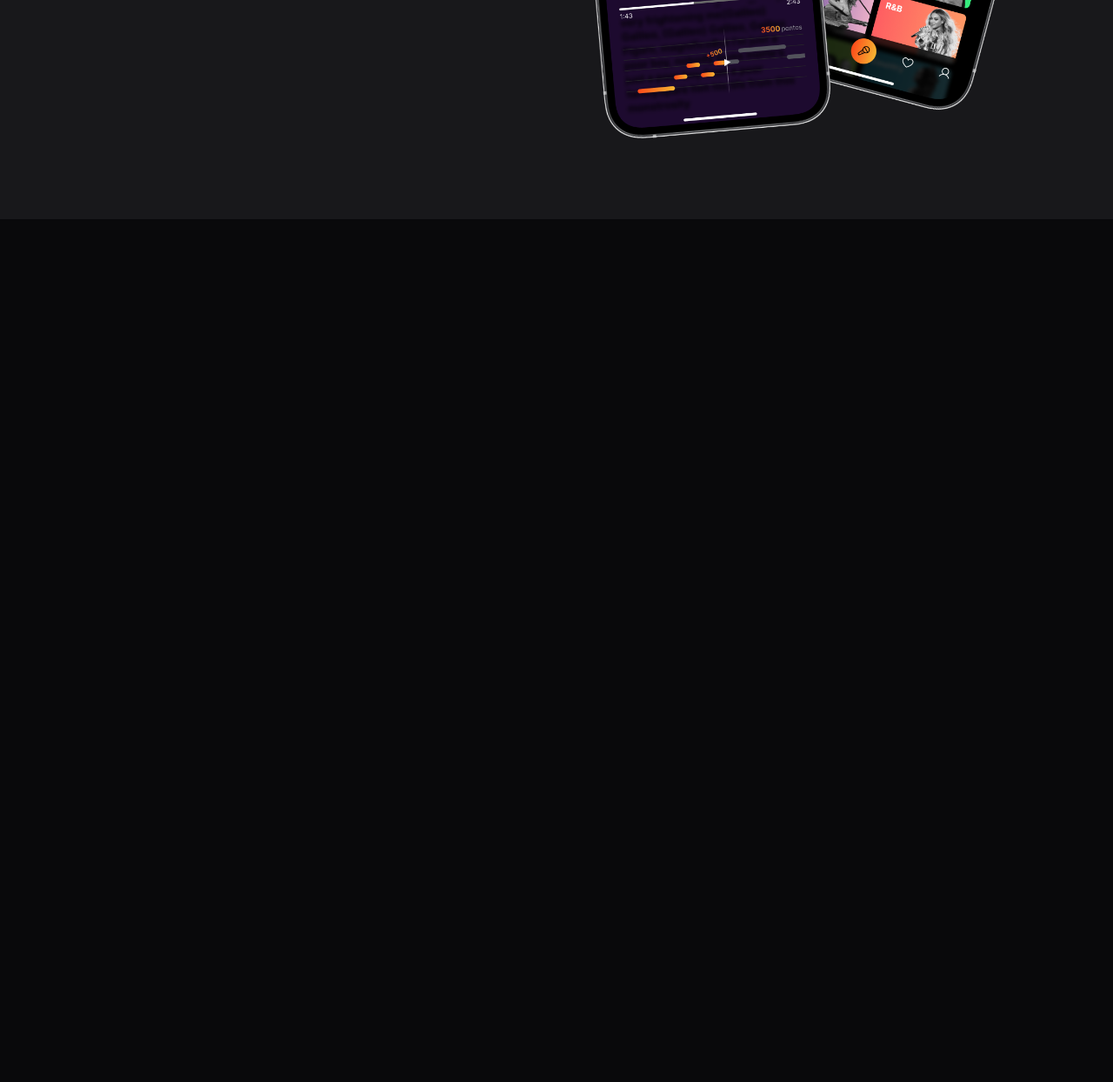
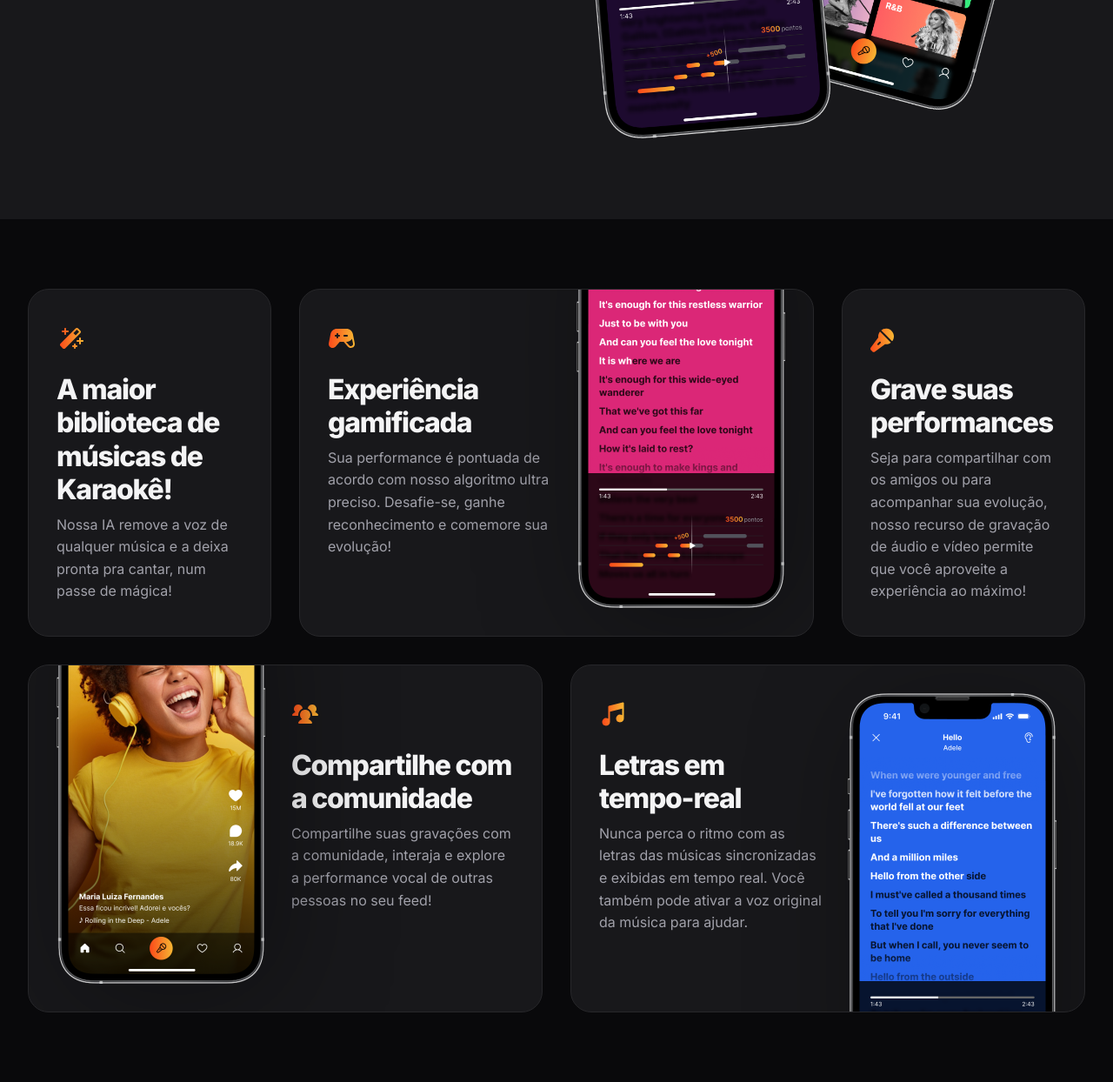
Before and after one commit to igorarruda1/projeto-responsive, a plain HTML site: page index.html in a window 1280 px wide. Shown: the part 1415-2659 px from the top of the page at 87% size. Before the commit the page ends 1667 px from the top, so only its background shows below. Drawn offline with Linux system fonts and the light colour scheme.

Commit message:
Seção features

```diff
--- a/index.html
+++ b/index.html
@@ -59,7 +59,65 @@
           </p>
         </div>
         <div>
-          <img class="desktop-only" src="assets/smartphones.png" alt="" />
+          <img class="desktop-only" src="assets/smartphones.png" alt="a" />
+        </div>
+      </div>
+    </section>
+    <section id="features">
+      <div class="cards container py-xl grid gap-1.5">
+        <div class="card py-lg px-lg">
+          <img src="assets/icons/MagicWand.svg" alt="" />
+          <h3>A maior biblioteca de músicas de Karaokê!</h3>
+          <p>
+            Nossa IA remove a voz de qualquer música e a deixa pronta pra
+            cantar, num passe de mágica!
+          </p>
+        </div>
+        <div class="card py-lg px-lg">
+          <div>
+            <img src="assets/icons/GameController.svg" alt="" />
+            <h3>Experiência gamificada</h3>
+            <p>
+              Sua performance é pontuada de acordo com nosso algoritmo ultra
+              preciso. Desafie-se, ganhe reconhecimento e comemore sua evolução!
+            </p>
+          </div>
+          <img class="desktop-only" src="assets/Tela 2.png" alt="" />
+        </div>
+        <div class="card py-lg px-lg">
+          <img src="assets/icons/MicrophoneStage.svg" alt="" />
+          <h3>Grave suas performances</h3>
+          <p>
+            Seja para compartilhar com os amigos ou para acompanhar sua
+            evolução, nosso recurso de gravação de áudio e vídeo permite que
+            você aproveite a experiência ao máximo!
+          </p>
+        </div>
+        <div class="card py-lg px-lg">
+          <div>
+            <img src="assets/icons/UsersThree.svg" alt="" />
+            <h3>Compartilhe com a comunidade</h3>
+            <p>
+              Compartilhe suas gravações com a comunidade, interaja e explore a
+              performance vocal de outras pessoas no seu feed!
+            </p>
+          </div>
+          <img class="desktop-only" src="assets/Tela 1.png" alt="" />
+        </div>
+        <div class="card py-lg px-lg">
+          <div>
+            <img src="assets/icons/MusicNotes.svg" alt="" />
+            <h3>
+              Letras em <br />
+              tempo-real
+            </h3>
+            <p>
+              Nunca perca o ritmo com as letras das músicas sincronizadas e
+              exibidas em tempo real. Você também pode ativar a voz original da
+              música para ajudar.
+            </p>
+          </div>
+          <img class="desktop-only" src="assets/Tela 3.png" alt="" />
         </div>
       </div>
     </section>
--- /dev/null
+++ b/styles/cards.css
@@ -0,0 +1,8 @@
+.card {
+  background: var(--surface-color);
+  border: 1px solid var(--stroke-color);
+  border-radius: 1.5rem;
+    & h3{
+      margin-top: 1rem;
+    }
+}
--- /dev/null
+++ b/styles/features.css
@@ -0,0 +1,62 @@
+#features{
+  & .cards{
+    grid-template-columns: 17.5rem 1fr 1fr 17.5rem;
+    grid-template-rows: 25rem 25rem;
+    gap: 2rem;
+  }
+  & .card{
+    position: relative;
+    overflow: hidden;
+    & img.desktop-only{
+      position: absolute;
+      max-width: 15rem;
+      filter:drop-shadow(1rem 1rem 4rem rgb(0 0 0 / 0.34));
+    }
+  }
+
+  & .card:nth-child(1){
+    grid-column: 1/2;
+  }
+  & .card:nth-child(2){
+    grid-column: 2/4;
+     & > div{
+      max-width: 16rem;
+     }
+
+    & .desktop-only{
+      bottom: 2rem;
+      right: 2rem;
+
+    }
+  }
+  & .card:nth-child(3){
+    grid-column: 4/5;
+  }
+  & .card:nth-child(4){
+    grid-column: 1/3;
+    grid-row: 2/3;
+    & > div{
+      max-width: 16rem;
+      margin-left: auto;
+     }
+
+    & .desktop-only{
+      bottom: 2rem;
+      left: 2rem;
+
+    }
+  }
+  & .card:nth-child(5){
+    grid-column: 3/5;
+    grid-row: 2/3;
+    & > div{
+      max-width: 16rem;
+     }
+
+    & .desktop-only{
+      top: 2rem;
+      right: 2rem;
+
+    }
+  }
+}
--- a/styles/index.css
+++ b/styles/index.css
@@ -6,3 +6,5 @@
 @import url(hero.css);
 @import url(section.css);
 @import url(about.css);
+@import url(cards.css);
+@import url(features.css) (width >= 80em);
```
